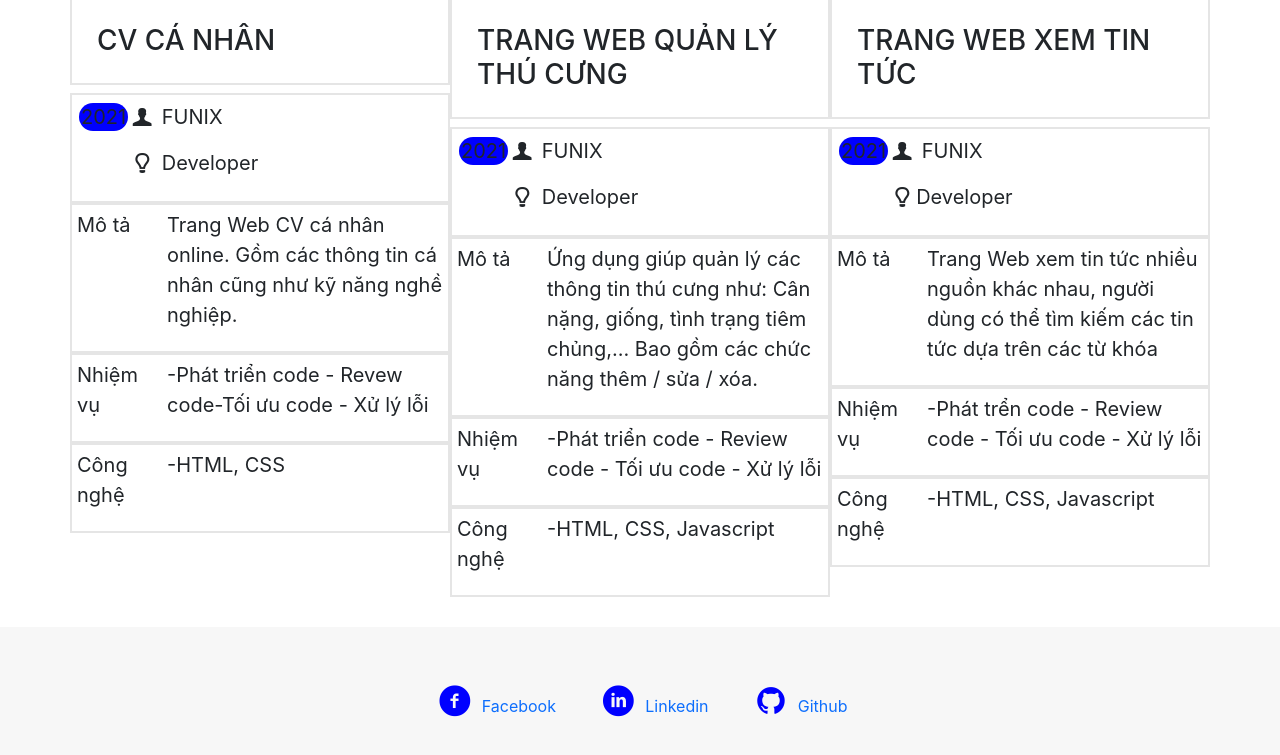
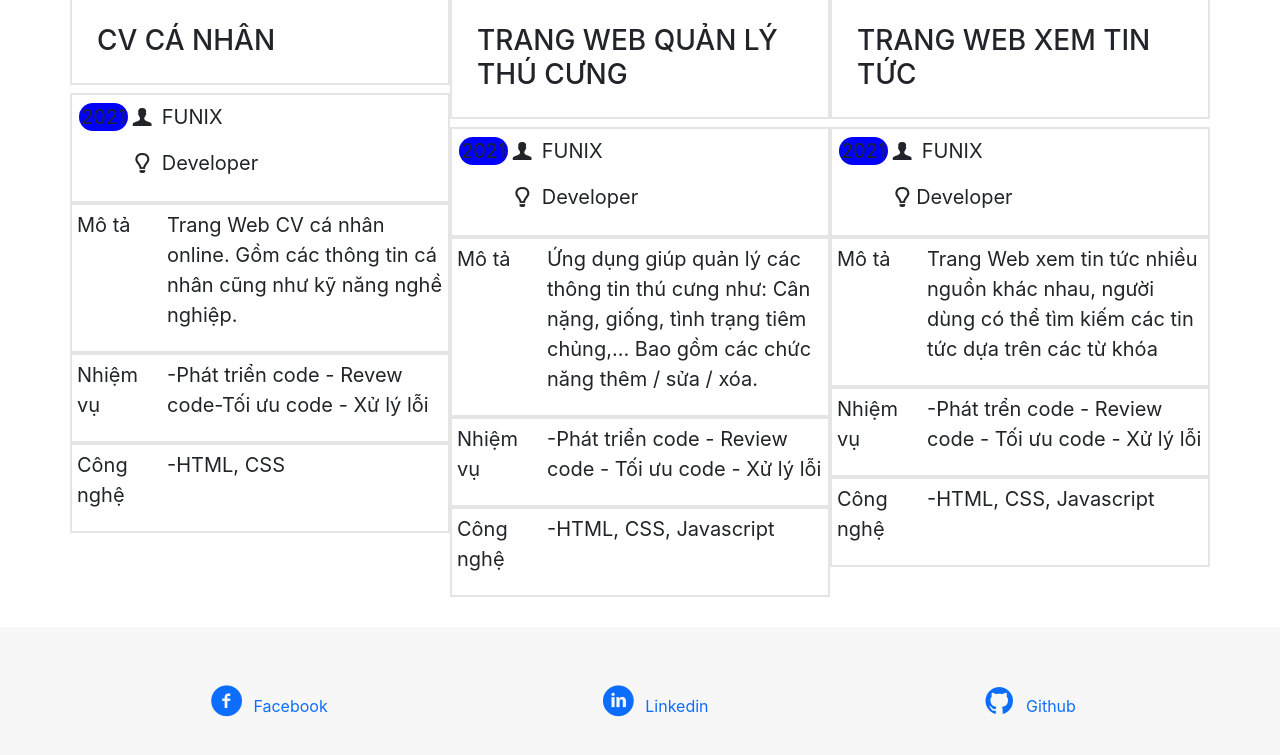
Before and after one commit to ngoc-tho-01/Assignment-03-Stater, a plain HTML site: page index.html in a window 1280 px wide. Shown: the part 3599-4354 px from the top of the page. Drawn offline with nearby package versions, Linux system fonts and the light colour scheme; a web font is replaced by a local one.

Commit message:
sửa phần footer

```diff
--- a/css/style.css
+++ b/css/style.css
@@ -277,15 +277,10 @@ a {
 /* căn giữ phần liên hệ*/
 .footer {
   display: flex;
-  justify-content: center;
-  gap: 2.5rem;
+  justify-content: space-around;
   color: black;
   padding: 20px 0;
 }
 .icont {
-  display: inline;
-  color: blue;
   font-size: 200%;
-  width: 0px;
-  height: auto;
 }
```
